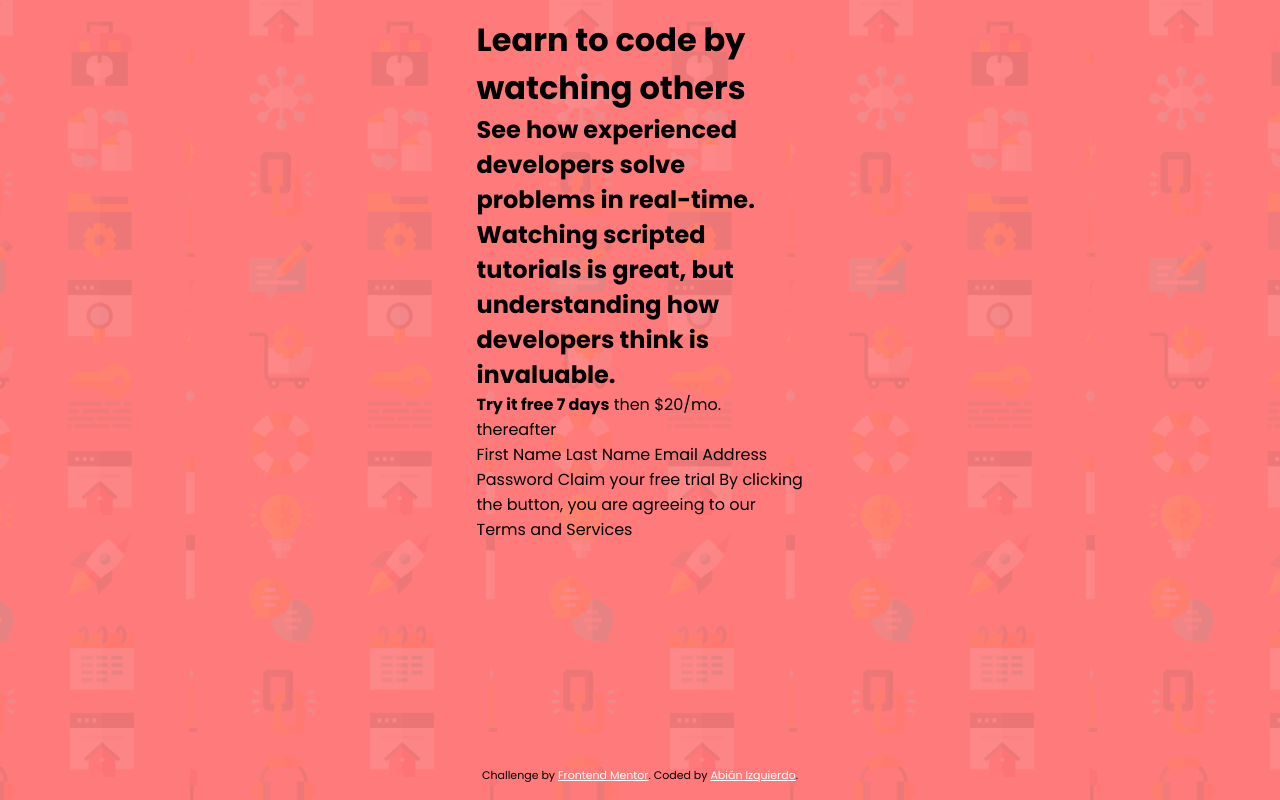
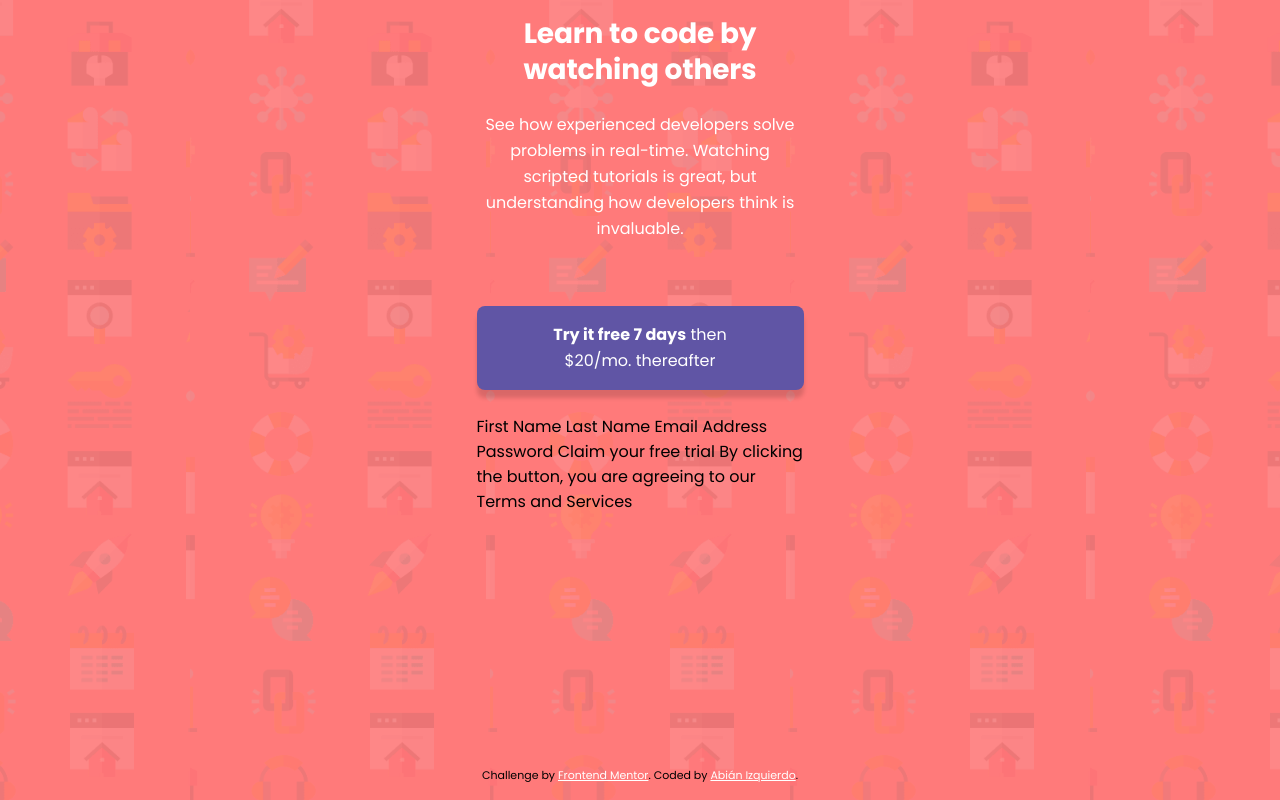
Before and after one commit to abizmo/intro-component-signup-form, a React (Create React App) app: page / in a window 1280 px wide. Built offline with nearby package versions, Linux system fonts and the light colour scheme.

Commit message:
Add style to header and banner

```diff
--- /dev/null
+++ b/src/components/Banner/Banner.module.css
@@ -0,0 +1,9 @@
+.banner {
+  background: var(--accent-blue);
+  border-radius: 8px;
+  box-shadow: rgba(0, 0, 0, 0.15) 0px 8px 4px 0px;
+  color: var(--neutral-white);
+  line-height: 26px;
+  padding: 16px 72px;
+  text-align: center;
+}
--- /dev/null
+++ b/src/components/Banner/index.jsx
@@ -0,0 +1,15 @@
+import React from 'react';
+
+import styles from './Banner.module.css';
+
+const Banner = () => (
+  <div className={styles.banner}>
+    <p>
+      <b>Try it free 7 days</b>
+      {' '}
+      then $20/mo. thereafter
+    </p>
+  </div>
+);
+
+export default Banner;
--- /dev/null
+++ b/src/components/Intro/Intro.module.css
@@ -0,0 +1,28 @@
+.container {
+  display: flex;
+  flex-direction: column;
+  gap: 64px;
+}
+
+.header {
+  color: var(--neutral-white);
+  text-align: center;
+}
+
+.header h1 {
+  font-size: 28px;
+  font-weight: 700;
+  letter-spacing: -0.01rem;
+  line-height: 36px;
+  margin-bottom: 24px;
+}
+
+.header p {
+  line-height: 26px;
+}
+
+.action {
+  display: flex;
+  flex-direction: column;
+  gap: 24px;
+}
--- a/src/components/Intro/index.jsx
+++ b/src/components/Intro/index.jsx
@@ -1,32 +1,25 @@
 /* eslint-disable max-len */
 import React from 'react';
 
+import Banner from '../Banner';
+import SignUpForm from '../SignUpForm';
+import styles from './Intro.module.css';
+
 const Intro = () => (
-  <div>
-    <h1>
-      Learn to code by watching others
-    </h1>
-    <h2>
-      See how experienced developers solve problems in real-time. Watching scripted tutorials is great,
-      but understanding how developers think is invaluable.
-    </h2>
-    <div>
+  <div className={styles.container}>
+    <div className={styles.header}>
+      <h1>
+        Learn to code by watching others
+      </h1>
       <p>
-        <b>Try it free 7 days</b>
-        {' '}
-        then $20/mo. thereafter
+        See how experienced developers solve problems in real-time. Watching scripted tutorials is great,
+        but understanding how developers think is invaluable.
       </p>
     </div>
-    <form>
-      First Name
-      Last Name
-      Email Address
-      Password
-
-      Claim your free trial
-
-      By clicking the button, you are agreeing to our Terms and Services
-    </form>
+    <div className={styles.action}>
+      <Banner />
+      <SignUpForm />
+    </div>
   </div>
 );
 
--- /dev/null
+++ b/src/components/SignUpForm/index.jsx
@@ -0,0 +1,16 @@
+import React from 'react';
+
+const SignUpForm = () => (
+  <form>
+    First Name
+    Last Name
+    Email Address
+    Password
+
+    Claim your free trial
+
+    By clicking the button, you are agreeing to our Terms and Services
+  </form>
+);
+
+export default SignUpForm;
```
